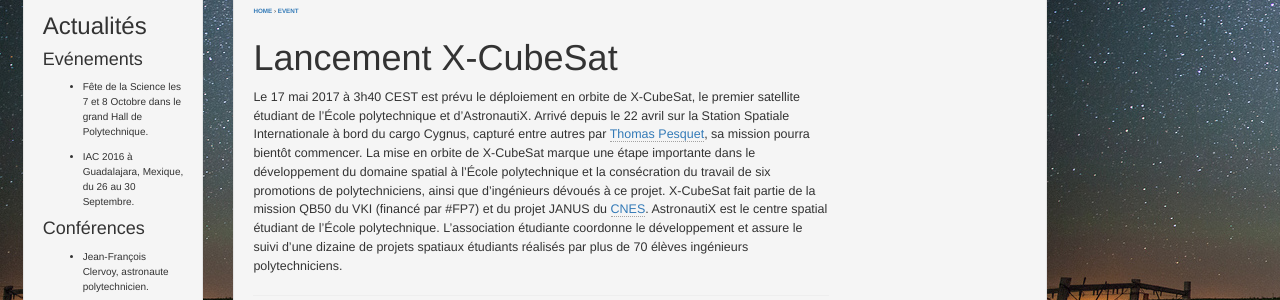
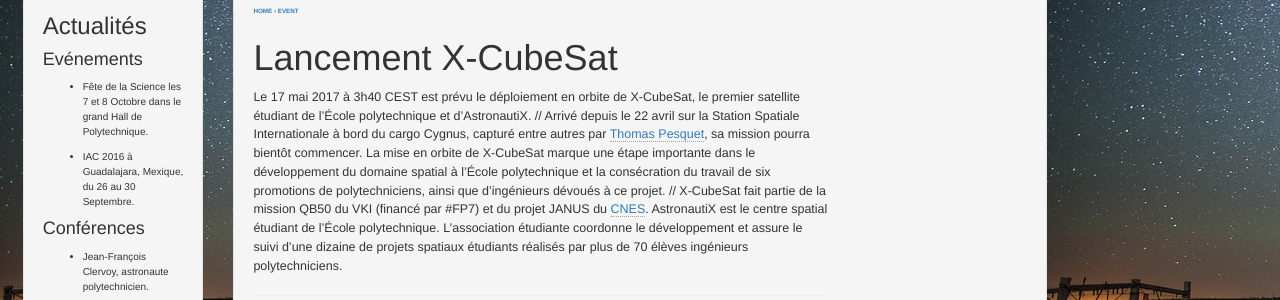
Before and after one commit to astronautix-cse-polytechnique/astronautix-cse-polytechnique.github.io, a Jekyll site: the page built from _posts/2017-05-16-lancement-xcubesat.markdown, in a window 1280 px wide. Shown: the part 192-492 px from the top of the page. Built offline with Jekyll 4.4.1, drawn with Linux system fonts in a browser that asks for light colours; comment, search, counter and statistics services are not loaded.

```diff
--- a/_posts/2017-05-16-lancement-xcubesat.markdown
+++ b/_posts/2017-05-16-lancement-xcubesat.markdown
@@ -10,8 +10,8 @@ category: event
 tags:
 ---
 
-Le 17 mai 2017 à 3h40 CEST est prévu le déploiement en orbite de X-CubeSat, le premier satellite étudiant de l’École polytechnique et d'AstronautiX.
+Le 17 mai 2017 à 3h40 CEST est prévu le déploiement en orbite de X-CubeSat, le premier satellite étudiant de l’École polytechnique et d'AstronautiX. //
 Arrivé depuis le 22 avril sur la Station Spatiale Internationale à bord du cargo Cygnus, capturé entre autres par [Thomas Pesquet](https://www.facebook.com/ESAThomasPesquet/), sa mission pourra bientôt commencer.
-La mise en orbite de X-CubeSat marque une étape importante dans le développement du domaine spatial à l’École polytechnique et la consécration du travail de six promotions de polytechniciens, ainsi que d’ingénieurs dévoués à ce projet.
+La mise en orbite de X-CubeSat marque une étape importante dans le développement du domaine spatial à l’École polytechnique et la consécration du travail de six promotions de polytechniciens, ainsi que d’ingénieurs dévoués à ce projet. //
 X-CubeSat fait partie de la mission QB50 du VKI (financé par #FP7) et du projet JANUS du [CNES](https://www.facebook.com/CNESFrance/).
 AstronautiX est le centre spatial étudiant de l’École polytechnique. L’association étudiante coordonne le développement et assure le suivi d’une dizaine de projets spatiaux étudiants réalisés par plus de 70 élèves ingénieurs polytechniciens.
```
